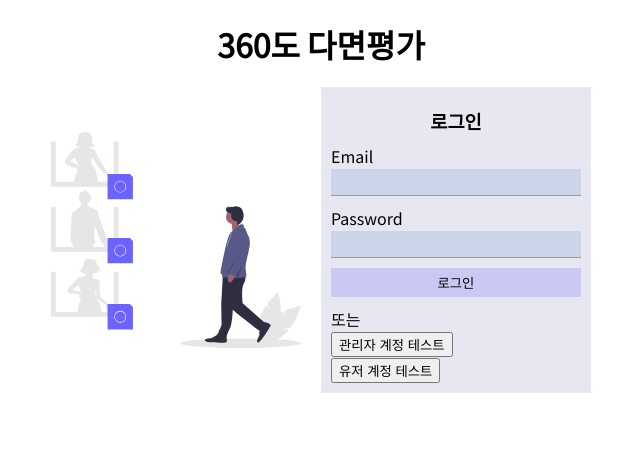
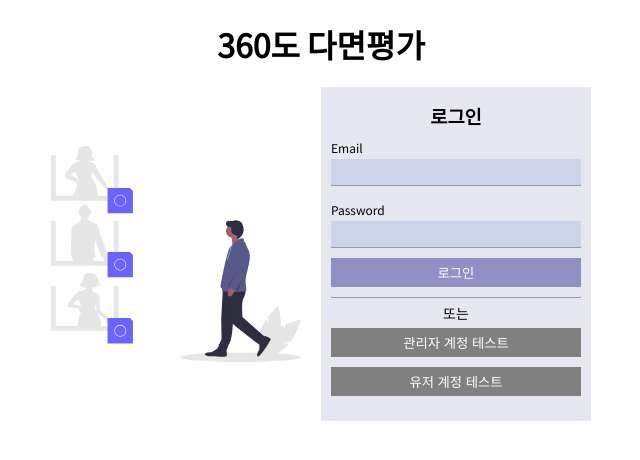
Before and after one commit to chejg7/360-degree-feedback-client, a React (Create React App) app: page /login in a window 1280 px wide. Shown: the top 460 px of the page, without its empty margins (319-959 px from the left). Built offline with nearby package versions, Linux system fonts and the light colour scheme.

Commit message:
add user-component

```diff
--- a/src/App.js
+++ b/src/App.js
@@ -41,11 +41,11 @@ function App() {
             if (!isLoggedIn) {
               return <Redirect to='/login' />
             } else {
-              switch (user.role) {
+              switch (user.role[0]) {
                 case 'admin':
                   return <Redirect to='/admin' />
                 case 'manager':
-                  return <Redirect to='/manager' />
+                  return <Redirect to='/user' />
                 case 'user':
                   return <Redirect to='/user' />
               }
--- a/src/Login.js
+++ b/src/Login.js
@@ -31,7 +31,19 @@ function Login (props) {
         handleLogin();
     }
 
-    const handleTestLogin = async () => {
+    const handleAdminTestLogin = async () => {
+        await axios.post('http://localhost:4000/login', {
+            email: 'chejg7@gmail.com',
+            password: 'cmoe2021'
+        })
+        .then((res) => {
+            console.log('받아온 유저 데이터', res.data);
+            props.handleResponseSuccess(res.data);
+        })
+        .catch((err) => alert(err));
+    }
+
+    const handleUserTestLogin = async () => {
         await axios.post('http://localhost:4000/login', {
             email: 'chejg7@gmail.com',
             password: 'cmoe2021'
@@ -68,13 +80,11 @@ function Login (props) {
                             onChange={onChange}
                         />
                     <button>로그인</button>
-                </div>
-                <div>또는</div>
-                <div>
-                    <button onClick={handleTestLogin}>관리자 계정 테스트</button>
-                </div>
-                <div>
-                    <button>유저 계정 테스트</button>
+                    </div>
+                <div className={styles.caption}>
+                    <div>또는</div>
+                    <button onClick={handleAdminTestLogin}>관리자 계정 테스트</button>
+                    <button onClick={handleUserTestLogin}>유저 계정 테스트</button>
                 </div>
             </form>
         </div>
--- a/src/Login.module.css
+++ b/src/Login.module.css
@@ -1,8 +1,6 @@
 @import url('https://fonts.googleapis.com/css2?family=Noto+Sans+KR&display=swap');
 
 .container {
-    padding: 0;
-    margin: 0;
     box-sizing: border-box;
     font-family: 'Noto Sans KR', sans-serif;
     height: 100vh;
@@ -15,8 +13,8 @@
 
 .container h3 {
     text-align: center;
-    margin-top: 10px;
-    margin-bottom: 10px;
+    margin-top: 5px;
+    margin-bottom: 5px;
 }
 
 .wrapper {
@@ -48,10 +46,44 @@
 
 }
 
+.inputArea label {
+    font-size: 12px;
+}
+
 .inputArea button {
     width: 250px;
     border: none;
-    background-color: rgba(0, 0, 255, 0.13);
+    color: white;
+    background-color: rgba(7, 7, 126, 0.39);
     padding: 5px;
     margin-bottom: 10px;
 }
+
+.inputArea button:hover {
+    background-color: rgba(4, 4, 70, 0.664);
+}
+
+.caption {
+    text-align: center;
+    font-size: 14px;
+    border-top: 1px solid #999;
+    padding-top: 5px;
+    margin-bottom: 5px;
+}
+
+.caption div {
+    margin-bottom: 5px;
+}
+
+.caption button {
+    width: 250px;
+    border: none;
+    color: white;
+    background-color: grey;
+    padding: 5px;
+    margin-bottom: 10px;
+}
+
+.caption button:hover {
+    background-color: rgb(80, 76, 76);
+}
--- a/src/admin/CreateProject.js
+++ b/src/admin/CreateProject.js
@@ -1,5 +1,6 @@
 import React, { useState } from 'react';
 import { Link, useHistory } from 'react-router-dom';
+import styles from './CreateProject.module.css';
 import axios from 'axios';
 import XLSX from 'xlsx';
 
--- a/src/admin/ProjectDetail.js
+++ b/src/admin/ProjectDetail.js
@@ -1,23 +1,38 @@
 import React from 'react';
 import { Link, useHistory, useLocation } from 'react-router-dom';
+import styles from './ProjectDetail.module.css';
 
 function ProjectDetail () {
     const location = useLocation();
     const project = location.state.project;
     console.log(project);
-    return <>
+    return <div className={styles.container}>
         <Link to='/admin'>
             <button>리스트로 돌아가기</button>
         </Link>
         <button>참여자 정보 업데이트</button>
         <button>진단 문항 업데이트</button>
         <button>프로젝트 삭제하기</button>
-        <h3>프로젝트명 : {project.projectTitle}</h3>
-        <div>기업명 : {project.company}</div>
-        <div>관리자 이름 : {project.managerName}</div>
-        <div>관리자 이메일 : {project.managerEmail}</div>
-        <div>관리자 휴대폰 : {project.managerMobile}</div>
-    </>
+        <h3>{project.projectTitle}</h3>
+        <table className={styles.table}>
+            <tr>
+                <th>기업명</th>
+                <td>{project.company}</td>
+            </tr>
+            <tr>
+                <th>관리자 이름</th>
+                <td>{project.managerName}</td>
+            </tr>
+            <tr>
+                <th>관리자 이메일</th>
+                <td>{project.managerEmail}</td>
+            </tr>
+            <tr>
+                <th>관리자 휴대폰</th>
+                <td>{project.managerMobile}</td>
+            </tr>
+        </table>
+    </div>
 };
 
 export default ProjectDetail;
--- /dev/null
+++ b/src/admin/ProjectDetail.module.css
@@ -0,0 +1,24 @@
+.table {
+    border-collapse: collapse;
+    text-align: left;
+    line-height: 1.5;
+    border-top: 3px solid #036;
+    border-bottom: 1px solid #036;
+    font-size: 14px;
+}
+
+.table th {
+    width: 100px;
+    padding: 5px;
+    font-weight: bold;
+    vertical-align: top;
+    border-bottom: 1px solid #ccc;
+    background: #f3f6f7;
+}
+
+.table td {
+    width: 350px;
+    padding: 5px;
+    vertical-align: top;
+    border-bottom: 1px solid #ccc;
+}
--- a/src/admin/ProjectList.js
+++ b/src/admin/ProjectList.js
@@ -1,5 +1,6 @@
 import React, { useState, useEffect } from 'react';
 import { Route, Link, useHistory, BrowserRouter as Router} from 'react-router-dom';
+import styles from './ProjectList.module.css';
 import axios from 'axios';
 
 function ProjectItem(props) {
@@ -23,8 +24,8 @@ function ProjectItem(props) {
                 <td>{project.managerName}</td>
                 <td>{project.managerEmail}</td>
                 <td>{project.managerMobile}</td>
-                <td>{project.startDate}</td>
-                <td>{project.finishDate}</td>
+                <td>{project.startDate.substring(0, 10)}</td>
+                <td>{project.finishDate.substring(0, 10)}</td>
                 <td><button
                     onClick={handleItemClick}
                     value={project}
@@ -35,7 +36,7 @@ function ProjectItem(props) {
 }
 
 function ProjectList() {
-    const [projects, setProjects] = useState([]);
+    const [projects, setProjects] = useState(null);
 
     useEffect(async () => {
         const result = await axios.get('http://localhost:4000/getprojects');
@@ -51,7 +52,7 @@ function ProjectList() {
             <button>진단자 매칭</button>
         </Link>
         <h3>진단 프로젝트 리스트</h3>
-        <table border='1'>
+        <table className={styles.table}>
             <thead>
                 <tr>
                     <th>번호</th>
@@ -62,12 +63,13 @@ function ProjectList() {
                     <th>담당자 연락처</th>
                     <th>시작일</th>
                     <th>종료일</th>
+                    <th>기능</th>
                 </tr>
             </thead>
             <tbody>
-                {projects.map((project, idx) => (
+                {projects ? projects.map((project, idx) => (
                     <ProjectItem project={project} idx={idx}/>
-                ))}
+                )) : <div>진단 데이터를 읽어오는 중입니다...</div>}
             </tbody>
         </table>
     </>
--- /dev/null
+++ b/src/admin/ProjectList.module.css
@@ -0,0 +1,17 @@
+.table {
+    border-collapse: collapse;
+    text-align: center;
+    font-size: 12px;
+}
+
+.table th {
+    font-weight: bold;
+    color: #369;
+    border-bottom: 3px solid #036;
+    padding: 10px;
+}
+
+.table td {
+    padding: 5px;
+    border-bottom: 1px solid #999;
+}
--- a/src/user/Manager.js
+++ b/src/user/Manager.js
@@ -1,7 +1,23 @@
-import React from 'react';
+import React, { useState, useEffect } from 'react';
+import axios from 'axios';
 
 function Manager ({user}) {
-    return <div>Manager</div>
+    console.log(user);
+
+    const [project, setProject] = useState();
+
+    useEffect(async () => {
+        console.log(user)
+        const result = await axios.post('http://localhost:4000/users/project', {
+            email: user.email,
+            projectTitle: user.projectTitle
+        });
+        console.log(result);
+    },[]);
+
+    return <>
+        <div>Manager</div>
+    </>
 
 }
 
--- a/src/user/User.js
+++ b/src/user/User.js
@@ -2,12 +2,11 @@ import React, { useState, useEffect } from 'react';
 import axios from 'axios';
 
 function User ({user}) {
-    console.log(user);
+    console.log('넘어온 유저 데이터', user);
 
     const [project, setProject] = useState();
 
     useEffect(async () => {
-        console.log(user)
         const result = await axios.post('http://localhost:4000/users/project', {
             email: user.email,
             projectTitle: user.projectTitle
```
Also changed, not shown: src/admin/CreateProject.module.css (added).
